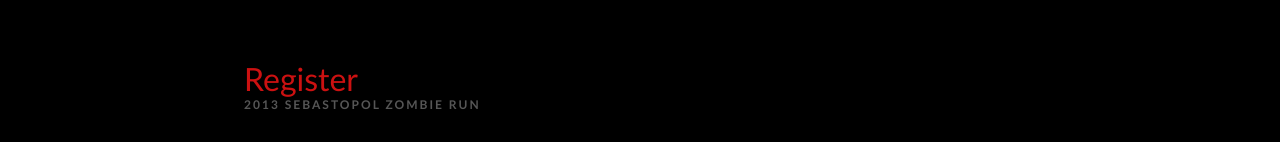
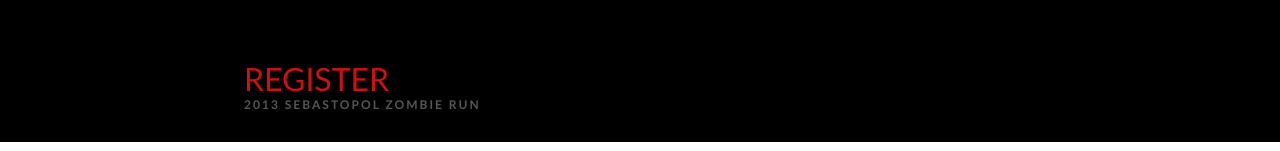
Before and after one commit to rcanedesign/sebastopolzombie, a plain HTML site: page register.html in a window 1280 px wide. Shown: the part 175-326 px from the top of the page. Drawn offline with Linux system fonts and the light colour scheme; a script that the page names is missing.

Commit message:
Update and rename Register.html to register.html

```diff
--- a/Register.html
+++ b/register.html
@@ -20,12 +20,12 @@ img, div, a { behavior: url(iepngfix.htc) }
      <ul>
       <li><a href="index.html">HOME</a></li>
       <li><a href="race.html">THE RACE</a></li>
-      <li><a href="#" class="mactive">Register</a></li>
+      <li><a href="#" class="mactive">REGISTER</a></li>
        <li><a href="faq.html">FAQ</a></li>
     </ul>
     </div>
     <div id="topleft">
-<h2>Register</h2>
+<h2>REGISTER</h2>
     <h3>2013 Sebastopol Zombie Run</h3>
     </div>
 
```
